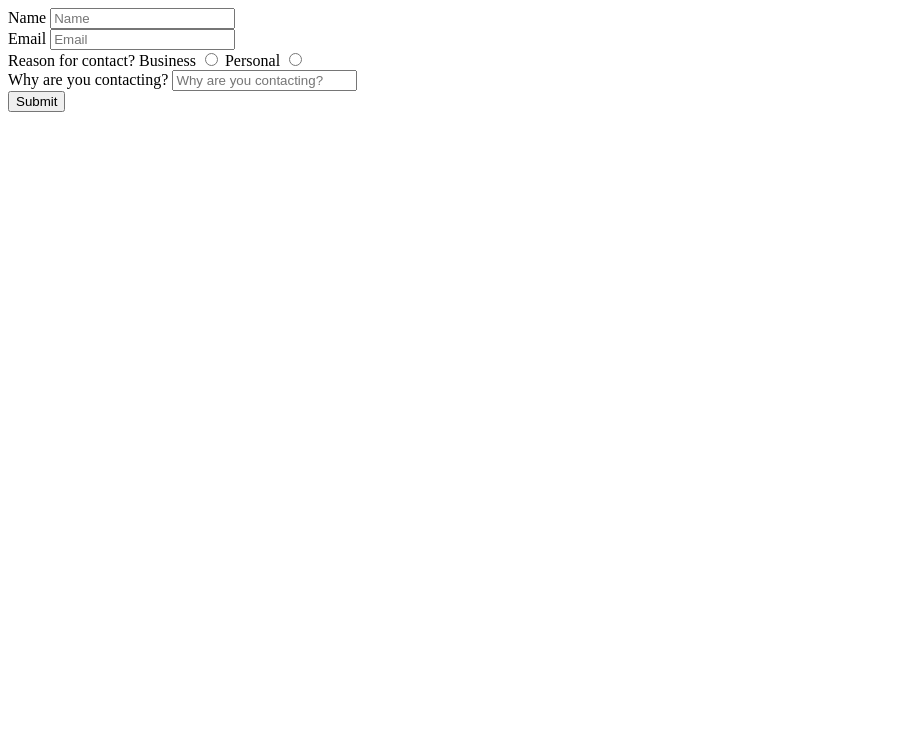
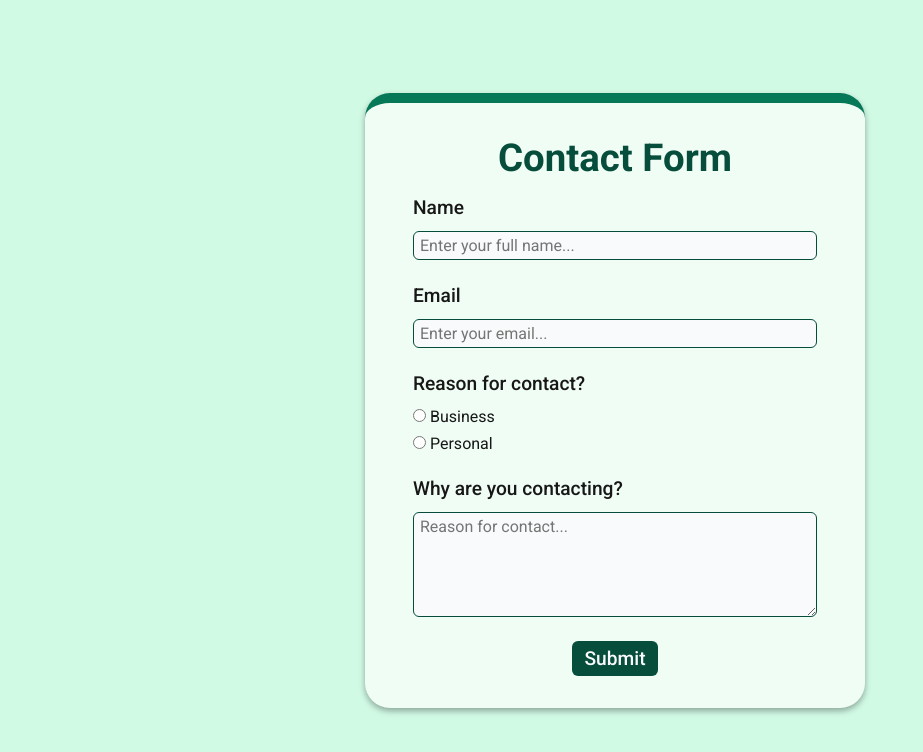
Before and after one commit to James-Rozy/google-form-simulator, a plain HTML site: page index.html in a window 1280 px wide. Shown: the whole page, without its empty margins (0-923 px from the left). Drawn offline with Linux system fonts and the light colour scheme.

Commit message:
Add basic form styling to style.css

```diff
--- a/index.html
+++ b/index.html
@@ -5,48 +5,73 @@
     <meta http-equiv="X-UA-Compatible" content="IE=edge" />
     <meta name="viewport" content="width=device-width, initial-scale=1.0" />
     <title>Google Form Simulator</title>
+    <link rel="stylesheet" href="style.css" />
   </head>
   <body>
     <div class="content">
-      <form
-        action="https://docs.google.com/forms/u/0/d/e/1FAIpQLSfFqMag7kBMHfyAopsBZf4ZA4hM6QByDj-vhlJgpKy-x4ui0Q/formResponse"
-        class="form"
-        method="post"
-      >
-        <div class="form-element">
-          <span>Name</span>
-          <input type="text" name="name" placeholder="Name" required />
+      <form action="" class="form" method="post">
+        <div class="form-header">
+          <h1>Contact Form</h1>
         </div>
 
         <div class="form-element">
-          <span>Email</span>
-          <input type="text" name="email" placeholder="Email" required />
+          <span class="element-title">Name</span>
+          <input
+            type="text"
+            name="name"
+            placeholder="Enter your full name..."
+            required
+          />
+        </div>
+
+        <div class="form-element">
+          <span class="element-title">Email</span>
+          <input
+            type="text"
+            name="email"
+            placeholder="Enter your email..."
+            required
+          />
         </div>
 
         <div class="form-element contact-radio">
-          <span>Reason for contact?</span>
-          <label for="Business">
-            <span>Business</span>
-            <input type="radio" name="" id="business" value="business" />
+          <span class="element-title">Reason for contact?</span>
+          <label for="Business" id="business">
+            <input
+              type="radio"
+              name="reason-radio"
+              id="business"
+              value="business"
+            />
+            <span class="radio-span">Business</span>
           </label>
 
-          <label for="Personal">
-            <span>Personal</span>
-            <input type="radio" name="" id="personal" value="personal" />
+          <label for="Personal" id="personal">
+            <input
+              type="radio"
+              name="reason-radio"
+              id="personal"
+              value="personal"
+            />
+            <span class="radio-span">Personal</span>
           </label>
         </div>
 
         <div class="form-element">
-          <span>Why are you contacting?</span>
-          <input
-            type="text"
+          <span class="element-title">Why are you contacting?</span>
+          <textarea
             name="message"
-            placeholder="Why are you contacting?"
+            id="contact-message"
+            cols="30"
+            rows="5"
+            placeholder="Reason for contact..."
             required
-          />
+          ></textarea>
         </div>
 
-        <button type="submit">Submit</button>
+        <div class="form-controls">
+          <button type="submit" id="btn-submit">Submit</button>
+        </div>
       </form>
     </div>
   </body>
--- a/style.css
+++ b/style.css
@@ -0,0 +1,106 @@
+@import url('https://fonts.googleapis.com/css2?family=Roboto:wght@300;400;500;700&display=swap');
+
+:root {
+  --main-font-family: 'Roboto', sans-serif;
+  /* colors from tailwind css */
+  --emerald-50: #f0fdf4;
+  --emerald-100: #d1fae5;
+  --emerald-300: #6ee7b7;
+  --emerald-500: #10b981;
+  --emerald-700: #047857;
+  --emerald-900: #064e3b;
+  --neutral-50: #f9fafb;
+  --neutral-900: #171717;
+  --box-shadow: rgba(0, 0, 0, 0.33);
+}
+
+*,
+*::before,
+*::after {
+  box-sizing: border-box;
+  margin: 0;
+  padding: 0;
+  font-family: var(--main-font-family);
+  color: var(--neutral-900);
+}
+
+body {
+  height: 100vh;
+  display: flex;
+  justify-content: center;
+  align-items: center;
+  background-color: var(--emerald-100);
+}
+
+.form-header,
+.form-controls {
+  display: flex;
+  justify-content: center;
+  align-content: center;
+}
+
+h1 {
+  margin-bottom: 16px;
+  font-size: 2.4rem;
+  color: var(--emerald-900);
+}
+
+.form {
+  background-color: var(--emerald-50);
+  padding: 32px 48px;
+  width: 550px;
+  max-width: calc(100% - 50px);
+  border-top: 10px solid var(--emerald-700);
+  border-radius: 25px;
+  box-shadow: 0 3px 6px var(--box-shadow);
+}
+
+.form-element {
+  display: flex;
+  flex-direction: column;
+  margin-bottom: 24px;
+}
+
+.element-title {
+  margin-bottom: 12px;
+  font-size: 1.2rem;
+  font-weight: 500;
+}
+
+input,
+textarea {
+  padding: 4px 6px;
+  font-size: 1rem;
+  color: var(--neutral-900);
+  background-color: var(--neutral-50);
+  border: 1px solid var(--emerald-900);
+  border-radius: 6px;
+}
+
+.radio-span {
+  font-weight: 400;
+}
+
+#business {
+  margin-bottom: 6px;
+}
+
+#btn-submit {
+  padding: 6px 12px;
+  background-color: var(--emerald-900);
+  border: none;
+  border-radius: 6px;
+  font-size: 1.2rem;
+  font-weight: 500;
+  color: var(--neutral-50);
+}
+
+#btn-submit:hover {
+  background-color: var(--emerald-700);
+  box-shadow: 0 3px 6px var(--box-shadow);
+}
+
+#btn-submit:active {
+  transform: translateY(2px);
+  box-shadow: 0 3px 6px var(--box-shadow);
+}
```
